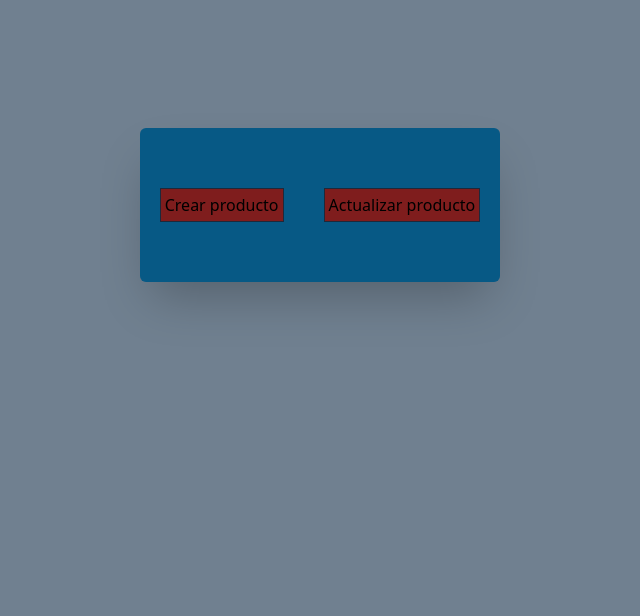
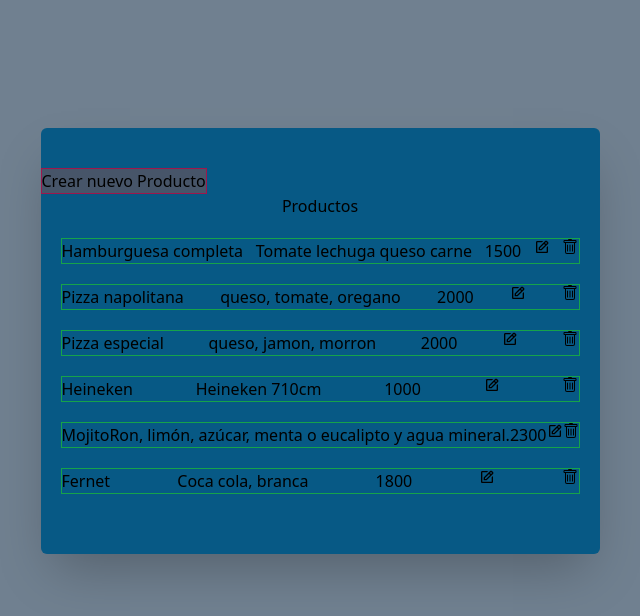
Before and after one commit to agustinandrada/DallasWeb, a React (Vite) app in the folder Client/: page /admin in a window 1280 px wide. Shown: the top 616 px of the page, without its empty margins (320-960 px from the left). Built offline with nearby package versions, Linux system fonts and the light colour scheme.

Commit message:
Modificaciones admin

```diff
--- a/Client/package.json
+++ b/Client/package.json
@@ -12,6 +12,8 @@
   "dependencies": {
     "react": "^18.2.0",
     "react-dom": "^18.2.0",
+    "react-hook-form": "^7.45.2",
+    "react-icons": "^4.10.1",
     "react-router-dom": "^6.14.2"
   },
   "devDependencies": {
--- a/Client/src/Views/Admin.jsx
+++ b/Client/src/Views/Admin.jsx
@@ -1,39 +1,42 @@
-import { useState } from "react";
+import { createContext, useState } from "react";
 import CreateProduct from "../components/CreateProduct";
 import UpdateProduct from "../components/UpdateProduct";
+import Productos from "../components/Productos";
 
 const URL_BASE = "http://localhost:3001";
+
+export const UpdateContext = createContext(false);
 
 function Admin() {
   const [create, setCreate] = useState(false);
   const [update, setUpdate] = useState(false);
+
   return (
+    <UpdateContext.Provider value={setUpdate}>
       <main className="bg-sky-800 w-max mx-auto rounded-md shadow-2xl mt-32 py-10">
-      {create === false && update === false ? (
+        {!create && !update ? (
           <div>
             <button
               onClick={() => {
                 setCreate(true);
               }}
-            className="border border-slate-800 bg-red-900 w-max m-5 p-1 "
+              className="bg-slate-600 border border-pink-800"
             >
-            Crear producto
+              Crear nuevo Producto
             </button>
-          <button
-            onClick={() => {
-              setUpdate(true);
-            }}
-            className="border border-slate-800 bg-red-900 w-max m-5 p-1"
-          >
-            Actualizar producto
-          </button>
+            <Productos />
           </div>
-      ) : create === true ? (
+        ) : (
+          <div>
+            {create ? (
               <CreateProduct setCreate={setCreate} />
             ) : (
-        <UpdateProduct />
+              <UpdateProduct setUpdate={setUpdate} />
+            )}
+          </div>
         )}
       </main>
+    </UpdateContext.Provider>
   );
 }
 
--- a/Client/src/components/CreateProduct.jsx
+++ b/Client/src/components/CreateProduct.jsx
@@ -1,6 +1,6 @@
 import { useState } from "react";
 
-function CreateProduct({ setCreate, create }) {
+function CreateProduct({ setCreate }) {
   const [form, setForm] = useState({
     nombre: "",
     descripcion: "",
--- /dev/null
+++ b/Client/src/components/Producto.jsx
@@ -0,0 +1,22 @@
+import { BiEdit } from "react-icons/bi";
+import { BsTrash } from "react-icons/bs";
+import { useContext } from "react";
+import { UpdateContext } from "../Views/Admin";
+
+function Producto({ nombre, descripcion, precio }) {
+  const setUpdate = useContext(UpdateContext);
+  return (
+    <div className=" flex flex-row justify-between border border-green-600 m-5">
+      <h2>{nombre}</h2>
+      <h2>{descripcion}</h2>
+      <h2>{precio}</h2>
+      <BiEdit className="cursor-pointer " onClick={() => setUpdate(true)} />
+      <BsTrash className="cursor-pointer " />
+    </div>
+  );
+}
+
+// CREAR FUNCIONES PARA ELIMINAR Y EDITAR
+// INSTALAR Y USAR SWEET ALERT PARA ELIMINAR
+
+export default Producto;
--- /dev/null
+++ b/Client/src/components/Productos.jsx
@@ -0,0 +1,52 @@
+import Producto from "./Producto";
+
+const productos = [
+  {
+    nombre: "Hamburguesa completa",
+    descripcion: "Tomate lechuga queso carne",
+    precio: 1500,
+  },
+  {
+    nombre: "Pizza napolitana",
+    descripcion: "queso, tomate, oregano",
+    precio: 2000,
+  },
+  {
+    nombre: "Pizza especial",
+    descripcion: "queso, jamon, morron",
+    precio: 2000,
+  },
+  {
+    nombre: "Heineken",
+    descripcion: "Heineken 710cm",
+    precio: 1000,
+  },
+  {
+    nombre: "Mojito",
+    descripcion: "Ron, limón, azúcar, menta o eucalipto y agua mineral.",
+    precio: 2300,
+  },
+  {
+    nombre: "Fernet",
+    descripcion: "Coca cola, branca",
+    precio: 1800,
+  },
+];
+
+function Productos() {
+  return (
+    <div>
+      <h1 className="text-center">Productos</h1>
+      {productos.map((producto, id) => (
+        <Producto
+          key={id}
+          nombre={producto.nombre}
+          descripcion={producto.descripcion}
+          precio={producto.precio}
+        />
+      ))}
+    </div>
+  );
+}
+
+export default Productos;
--- a/Client/src/components/UpdateProduct.jsx
+++ b/Client/src/components/UpdateProduct.jsx
@@ -1,9 +1,38 @@
 import { useState } from "react";
-function UpdateProduct() {
+import { useForm } from "react-hook-form";
+function UpdateProduct({ setUpdate }) {
   //AGREGAR UN BUSCADOR POR NOMBRE PARA ENCONTRAR EL PRODUCTO MÁS RÁPIDO.
+
+  const {
+    register,
+    handleSubmit,
+    watch,
+    formState: { errors },
+  } = useForm();
+
+  const onSubmit = (data) => console.log(data);
+
   return (
     <div>
-      {/* MAPEAR TODOS LOS PRODUCTOS Y AGREGARLE A CADA UNO UN ICONO PARA MODIFICAR */}
+      <form
+        onSubmit={handleSubmit(onSubmit)}
+        className="mb-0 space-y-6 p-10 flex flex-col "
+      >
+        {/* register your input into the hook by invoking the "register" function */}
+        <label htmlFor="nombre">Nombre </label>
+        <input type="text" {...register("nombre")} />
+        <label htmlFor="descripcion">Descripcion </label>
+        <input type="text" {...register("descripcion")} />
+        <label htmlFor="precio">Precio </label>
+        <input type="number" {...register("precio")} />
+      </form>
+      hola
+      <button
+        onClick={() => setUpdate(false)}
+        className="border border-slate-800 bg-red-900 w-max m-5 p-1"
+      >
+        Back
+      </button>
     </div>
   );
 }
```
Also changed, not shown: 1 other file (tests, documents, lock files or other folders). Lines whose indentation alone changed are shown as unchanged.
